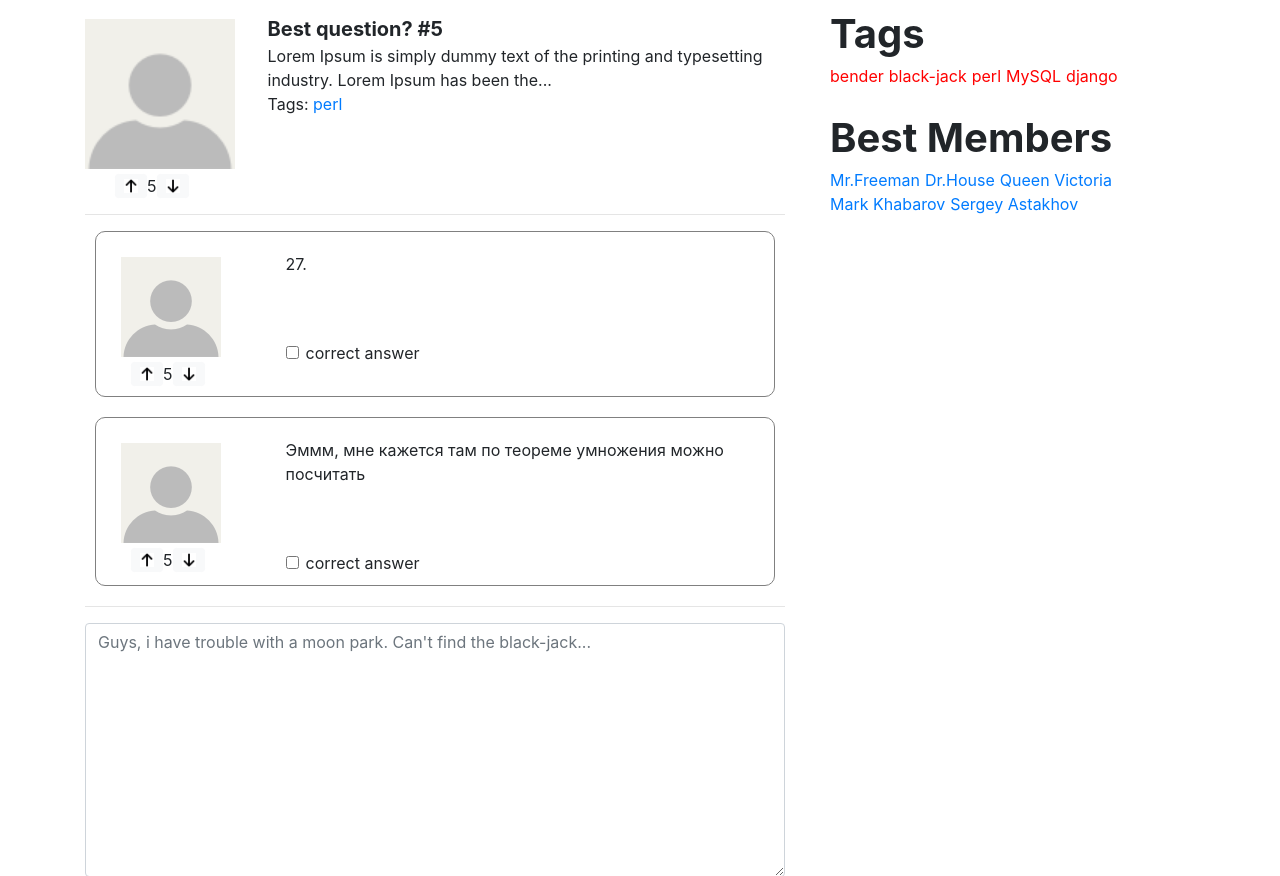
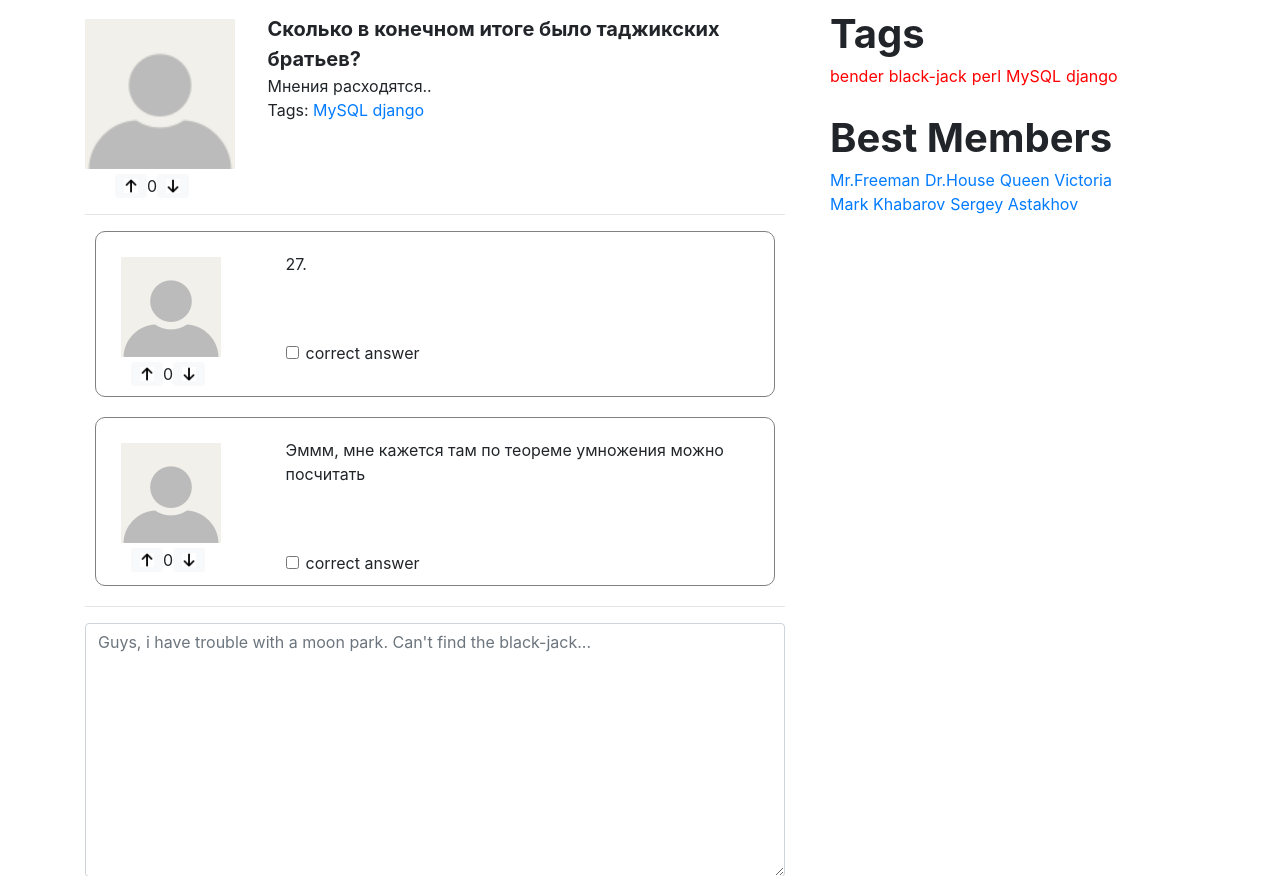
Before and after one commit to Penguin-Run/WEB-TP-SEM1-askme, a Django app: page /question/5/ in a window 1280 px wide. Shown: the part 86-962 px from the top of the page. Run offline with Django 3.2, Linux system fonts and the light colour scheme; data comes from the database, SQL or seed files in the repository; both versions use the stored data as it was after the commit; some libraries are stand-ins or nearby versions.

Commit message:
added marks in all templates

```diff
--- a/app/models.py
+++ b/app/models.py
@@ -68,6 +68,9 @@
 	def questions_by_tag(self, tag):
 		return self.filter(tags__name = tag)
 
+	def question_by_id(self, question_id):
+		return self.get(pk=question_id)
+
 class Question(models.Model):
 	title = models.CharField(max_length = 256, verbose_name = 'Заголовок')
 	text = models.TextField(verbose_name = 'Текст')
--- a/app/views.py
+++ b/app/views.py
@@ -66,7 +66,7 @@
     })
 
 def question_answers(request, question_id):
-	question = questions[question_id]
+	question = Question.objects.question_by_id(question_id)
 	question_answers = Answer.objects.question_answers(question_id)
 
 	page_obj = paginate(request, question_answers)
--- a/templates/answers_page.html
+++ b/templates/answers_page.html
@@ -12,7 +12,7 @@
         </div>
         <div id="main_question_like_widget" class="row like_widget">
             <img class="btn btn-primary btn-sm btn-light" src="{% static 'img/like.jpg' %}" height="24">
-            <div class="bd-highlight like-status">5</div>
+            <div class="bd-highlight like-status"> {{ question.marks.count_rating }} </div>
             <img class="btn btn-primary btn-sm btn-light" src="{% static 'img/dislike.jpg' %}" height="24">
         </div>
     </div>
@@ -23,10 +23,9 @@
                 <div class="row">
                     <div class="col">
                         <span class="ans_tag">Tags:</span>
-                            <!-- doesn't work!!! -->
-                            <!-- <a class="ans_tag" href="{% url 'tag' tags.1  %}">{{ tags.question.tags }}</a>  -->
-                            <a class="ans_tag" href="{% url 'tag' tags.1  %}">{{ tags.2 }}</a>
-                            <a class="ans_tag" href="{% url 'tag' tags.1  %}">{{ tags.5 }}</a>
+                            {% for tag in question.tags.get_all_tags %}
+                                <a class="ans_tag" href="{% url 'tag' tag  %}">{{ tag }}</a>
+                            {% endfor %}
                     </div>
                 </div>
             </div>
--- a/templates/inc/answer.html
+++ b/templates/inc/answer.html
@@ -7,7 +7,7 @@
         </div>
         <div class="row like_widget">
             <img class="btn btn-primary btn-sm btn-light" src="{% static 'img/like.jpg' %}" height="24">
-            <div class="bd-highlight like-status">5</div>
+            <div class="bd-highlight like-status"> {{ answer.marks.count_rating }} </div>
             <img class="btn btn-primary btn-sm btn-light" src="{% static 'img/dislike.jpg' %}" height="24">
         </div>
     </div>
--- a/templates/inc/one_question.html
+++ b/templates/inc/one_question.html
@@ -6,9 +6,9 @@
 			<img src="{% static "img/111.jpg" %}" alt="My image" class="question-img">
 		</div>
 		<div class="row like_widget">
-			<button id="up_down_bote_btn" type="button" class="page_btn btn btn-outline-secondary">&uarr;</button>
-			<span class="bd-highlight like-status"> {{ question.marks.count_rating }} </span>
-			<button id="up_down_bote_btn" type="button" class="page_btn btn btn-outline-secondary">&darr;</button>
+			<img class="btn btn-primary btn-sm btn-light" src="{% static 'img/like.jpg' %}" height="24">
+            <div class="bd-highlight like-status"> {{ question.marks.count_rating }} </div>
+            <img class="btn btn-primary btn-sm btn-light" src="{% static 'img/dislike.jpg' %}" height="24">
 		</div>
 	</div>
 	<div class="col-9">
```
Also changed, not shown: db.sqlite3.
